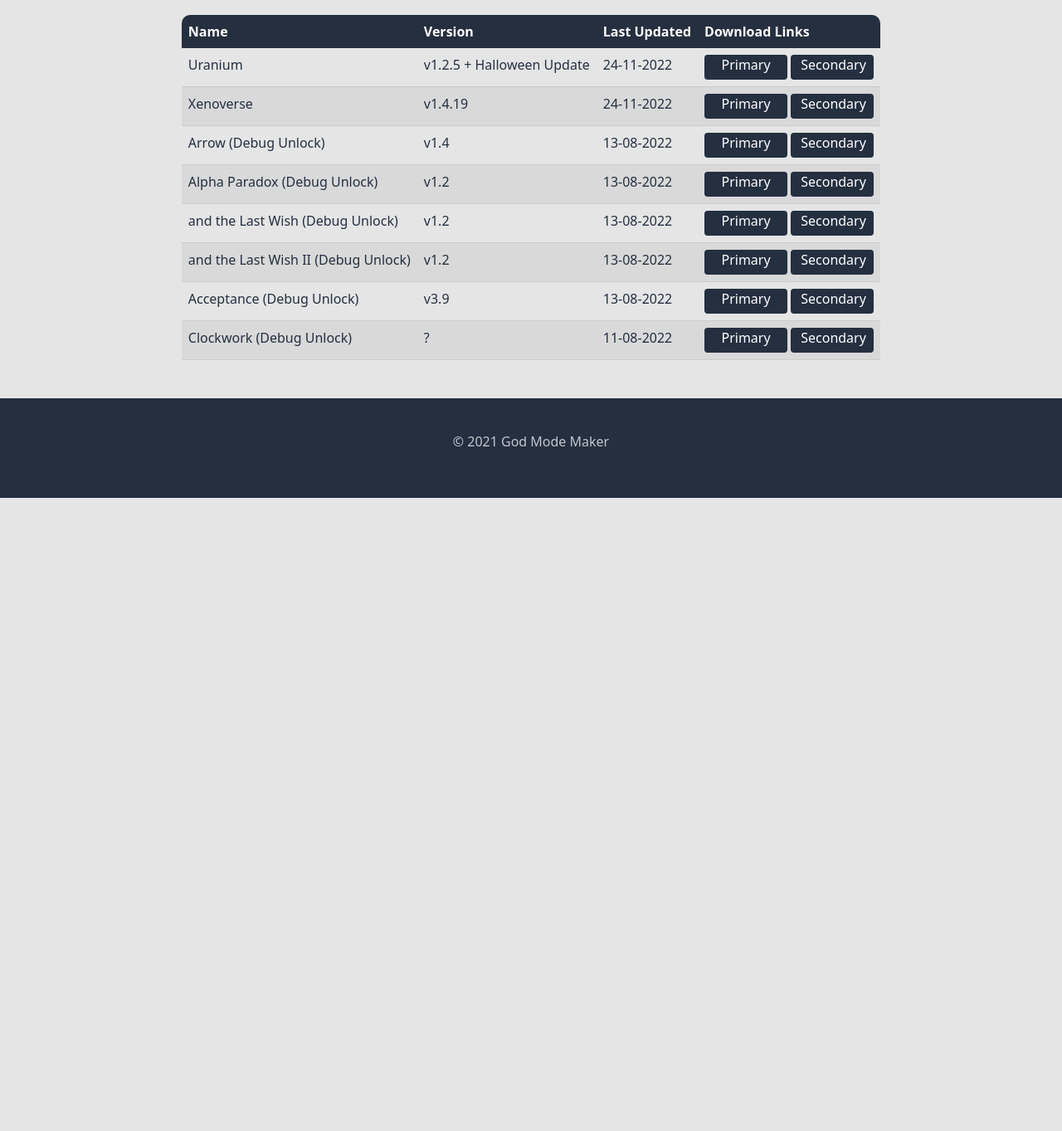
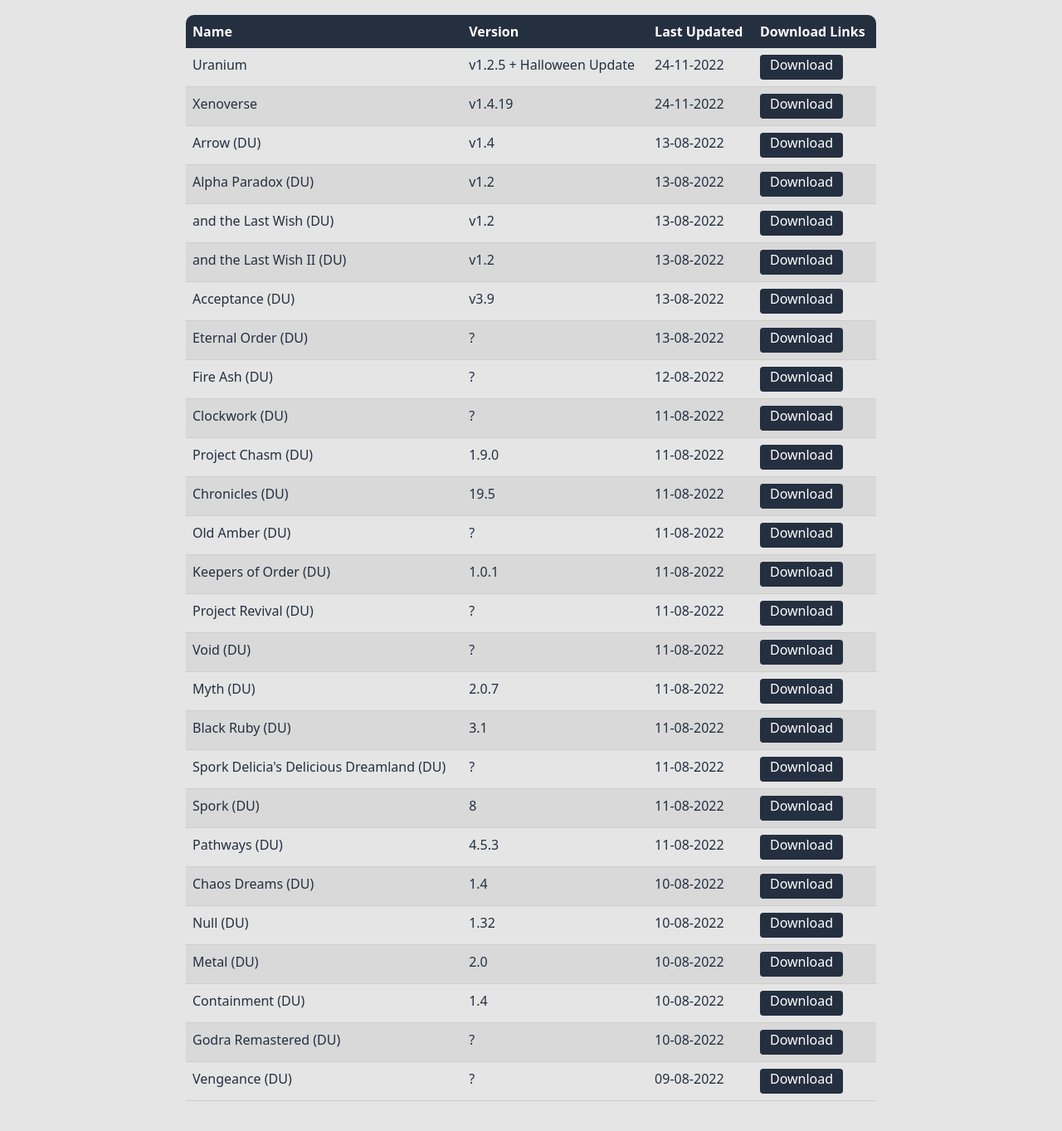
Before and after one commit to jade-witch/jade-witch.github.io, a plain HTML site: page index.html in a window 1280 px wide. Shown: the part 277-1640 px from the top of the page at 83% size. Before the commit the page ends 877 px from the top, so only its background shows below. Drawn offline with nearby package versions, Linux system fonts and the light colour scheme.

Commit message:
Add files via upload

```diff
--- a/index.html
+++ b/index.html
@@ -37,65 +37,190 @@ function myFunction() {
             <td>v1.2.5 + Halloween Update</td>
             <td>24-11-2022</td>
             <td>
-                <a class="btn btn-primary" role="button" style="height: 30px;padding: 0px 12px;width: 100px;color: rgb(255, 255, 255);background: #242f40;border-style: none;" href="https://exe.io/gRckmV">Primary</a>
-                <a class="btn btn-primary" role="button" style="height: 30px;padding: 0px 12px;width: 100px;color: rgb(255, 255, 255);background: #242f40;border-style: none;" href="https://ckk.ai/207fj">Secondary</a></td>
+                <a class="btn btn-primary" role="button" style="height: 30px;padding: 0px 12px;width: 100px;color: rgb(255, 255, 255);background: #242f40;border-style: none;" href="https://exe.io/gRckmV">Download</a>
         </tr>
           <tr>
               <td>Xenoverse</td>
               <td>v1.4.19</td>
               <td>24-11-2022</td>
               <td>
-                  <a class="btn btn-primary" role="button" style="height: 30px;padding: 0px 12px;width: 100px;color: rgb(255, 255, 255);background: #242f40;border-style: none;" href="https://exe.io/Xenoverse">Primary</a>
-                  <a class="btn btn-primary" role="button" style="height: 30px;padding: 0px 12px;width: 100px;color: rgb(255, 255, 255);background: #242f40;border-style: none;" href="https://ckk.ai/Xenoverse">Secondary</a></td>
+                  <a class="btn btn-primary" role="button" style="height: 30px;padding: 0px 12px;width: 100px;color: rgb(255, 255, 255);background: #242f40;border-style: none;" href="https://exe.io/Xenoverse">Download</a>
           </tr>
           <tr>
-            <td>Arrow (Debug Unlock)</td>
+            <td>Arrow (DU)</td>
             <td>v1.4</td>
             <td>13-08-2022</td>
             <td>
-                <a class="btn btn-primary" role="button" style="height: 30px;padding: 0px 12px;width: 100px;color: rgb(255, 255, 255);background: #242f40;border-style: none;" href="https://exe.io/gaYDH">Primary</a>
-                <a class="btn btn-primary" role="button" style="height: 30px;padding: 0px 12px;width: 100px;color: rgb(255, 255, 255);background: #242f40;border-style: none;" href="https://ckk.ai/VFHufgwv4qp">Secondary</a></td>
+                <a class="btn btn-primary" role="button" style="height: 30px;padding: 0px 12px;width: 100px;color: rgb(255, 255, 255);background: #242f40;border-style: none;" href="https://exe.io/gaYDH">Download</a>
         </tr>
         <tr>
-            <td>Alpha Paradox (Debug Unlock)</td>
+            <td>Alpha Paradox (DU)</td>
             <td>v1.2</td>
             <td>13-08-2022</td>
             <td>
-                <a class="btn btn-primary" role="button" style="height: 30px;padding: 0px 12px;width: 100px;color: rgb(255, 255, 255);background: #242f40;border-style: none;" href="https://exe.io/akAcr">Primary</a>
-                <a class="btn btn-primary" role="button" style="height: 30px;padding: 0px 12px;width: 100px;color: rgb(255, 255, 255);background: #242f40;border-style: none;" href="https://ckk.ai/4tdxpV4lE">Secondary</a></td>
+                <a class="btn btn-primary" role="button" style="height: 30px;padding: 0px 12px;width: 100px;color: rgb(255, 255, 255);background: #242f40;border-style: none;" href="https://exe.io/akAcr">Download</a>
         </tr>
         <tr>
-            <td>and the Last Wish (Debug Unlock)</td>
+            <td>and the Last Wish (DU)</td>
             <td>v1.2</td>
             <td>13-08-2022</td>
             <td>
-                <a class="btn btn-primary" role="button" style="height: 30px;padding: 0px 12px;width: 100px;color: rgb(255, 255, 255);background: #242f40;border-style: none;" href="https://exe.io/Tr4Q0L">Primary</a>
-                <a class="btn btn-primary" role="button" style="height: 30px;padding: 0px 12px;width: 100px;color: rgb(255, 255, 255);background: #242f40;border-style: none;" href="https://ckk.ai/PPJTSCByaTs">Secondary</a></td>
+                <a class="btn btn-primary" role="button" style="height: 30px;padding: 0px 12px;width: 100px;color: rgb(255, 255, 255);background: #242f40;border-style: none;" href="https://exe.io/Tr4Q0L">Download</a>
         </tr>
         <tr>
-            <td>and the Last Wish II (Debug Unlock)</td>
+            <td>and the Last Wish II (DU)</td>
             <td>v1.2</td>
             <td>13-08-2022</td>
             <td>
-                <a class="btn btn-primary" role="button" style="height: 30px;padding: 0px 12px;width: 100px;color: rgb(255, 255, 255);background: #242f40;border-style: none;" href="https://exe.io/BUFafAni">Primary</a>
-                <a class="btn btn-primary" role="button" style="height: 30px;padding: 0px 12px;width: 100px;color: rgb(255, 255, 255);background: #242f40;border-style: none;" href="https://ckk.ai/3XyC">Secondary</a></td>
+                <a class="btn btn-primary" role="button" style="height: 30px;padding: 0px 12px;width: 100px;color: rgb(255, 255, 255);background: #242f40;border-style: none;" href="https://exe.io/BUFafAni">Download</a>
         </tr>
         <tr>
-            <td>Acceptance (Debug Unlock)</td>
+            <td>Acceptance (DU)</td>
             <td>v3.9</td>
             <td>13-08-2022</td>
             <td>
-                <a class="btn btn-primary" role="button" style="height: 30px;padding: 0px 12px;width: 100px;color: rgb(255, 255, 255);background: #242f40;border-style: none;" href="https://exe.io/uXgH1R">Primary</a>
-                <a class="btn btn-primary" role="button" style="height: 30px;padding: 0px 12px;width: 100px;color: rgb(255, 255, 255);background: #242f40;border-style: none;" href="https://ckk.ai/FVFx">Secondary</a></td>
+                <a class="btn btn-primary" role="button" style="height: 30px;padding: 0px 12px;width: 100px;color: rgb(255, 255, 255);background: #242f40;border-style: none;" href="https://exe.io/uXgH1R">Download</a>
         </tr>
         <tr>
-            <td>Clockwork (Debug Unlock)</td>
-            <td>?</td>
-            <td>11-08-2022</td>
-            <td>
-                <a class="btn btn-primary" role="button" style="height: 30px;padding: 0px 12px;width: 100px;color: rgb(255, 255, 255);background: #242f40;border-style: none;" href="https://exe.io/0I80wt">Primary</a>
-                <a class="btn btn-primary" role="button" style="height: 30px;padding: 0px 12px;width: 100px;color: rgb(255, 255, 255);background: #242f40;border-style: none;" href="https://ckk.ai/TO16wM">Secondary</a></td>
-        </tr>
-        </tbody>
+          <td>Eternal Order (DU)</td>
+          <td>?</td>
+          <td>13-08-2022</td>
+          <td>
+              <a class="btn btn-primary" role="button" style="height: 30px;padding: 0px 12px;width: 100px;color: rgb(255, 255, 255);background: #242f40;border-style: none;" href="https://exe.io/5Dshv">Download</a>
+      </tr>
+      <tr>
+        <td>Fire Ash (DU)</td>
+        <td>?</td>
+        <td>12-08-2022</td>
+        <td>
+            <a class="btn btn-primary" role="button" style="height: 30px;padding: 0px 12px;width: 100px;color: rgb(255, 255, 255);background: #242f40;border-style: none;" href="https://exe.io/4teiZW">Download</a>
+      </tr>
+      <tr>
+          <td>Clockwork (DU)</td>
+          <td>?</td>
+          <td>11-08-2022</td>
+          <td>
+              <a class="btn btn-primary" role="button" style="height: 30px;padding: 0px 12px;width: 100px;color: rgb(255, 255, 255);background: #242f40;border-style: none;" href="https://exe.io/0I80wt">Download</a>
+      </tr>
+      <tr>
+        <td>Project Chasm (DU)</td>
+        <td>1.9.0</td>
+        <td>11-08-2022</td>
+        <td>
+            <a class="btn btn-primary" role="button" style="height: 30px;padding: 0px 12px;width: 100px;color: rgb(255, 255, 255);background: #242f40;border-style: none;" href="https://exe.io/5hE0Msp">Download</a>
+      </tr>
+      <tr>
+        <td>Chronicles (DU)</td>
+        <td>19.5</td>
+        <td>11-08-2022</td>
+        <td>
+            <a class="btn btn-primary" role="button" style="height: 30px;padding: 0px 12px;width: 100px;color: rgb(255, 255, 255);background: #242f40;border-style: none;" href="https://exe.io/QAyqiR">Download</a>
+      </tr>
+      <tr>
+        <td>Old Amber (DU)</td>
+        <td>?</td>
+        <td>11-08-2022</td>
+        <td>
+            <a class="btn btn-primary" role="button" style="height: 30px;padding: 0px 12px;width: 100px;color: rgb(255, 255, 255);background: #242f40;border-style: none;" href="https://exe.io/hjBp">Download</a>
+      </tr>
+      <tr>
+        <td>Keepers of Order (DU)</td>
+        <td>1.0.1</td>
+        <td>11-08-2022</td>
+        <td>
+            <a class="btn btn-primary" role="button" style="height: 30px;padding: 0px 12px;width: 100px;color: rgb(255, 255, 255);background: #242f40;border-style: none;" href="https://exe.io/0pvStg">Download</a>
+      </tr>
+      <tr>
+        <td>Project Revival (DU)</td>
+        <td>?</td>
+        <td>11-08-2022</td>
+        <td>
+            <a class="btn btn-primary" role="button" style="height: 30px;padding: 0px 12px;width: 100px;color: rgb(255, 255, 255);background: #242f40;border-style: none;" href="https://exe.io/sTlE1">Download</a>
+      </tr>
+      <tr>
+        <td>Void (DU)</td>
+        <td>?</td>
+        <td>11-08-2022</td>
+        <td>
+            <a class="btn btn-primary" role="button" style="height: 30px;padding: 0px 12px;width: 100px;color: rgb(255, 255, 255);background: #242f40;border-style: none;" href="https://exe.io/QnEdN">Download</a>
+      </tr>
+      <tr>
+        <td>Myth (DU)</td>
+        <td>2.0.7</td>
+        <td>11-08-2022</td>
+        <td>
+            <a class="btn btn-primary" role="button" style="height: 30px;padding: 0px 12px;width: 100px;color: rgb(255, 255, 255);background: #242f40;border-style: none;" href="https://exe.io/SKa26U">Download</a>
+      </tr>
+      <tr>
+        <td>Black Ruby (DU)</td>
+        <td>3.1</td>
+        <td>11-08-2022</td>
+        <td>
+            <a class="btn btn-primary" role="button" style="height: 30px;padding: 0px 12px;width: 100px;color: rgb(255, 255, 255);background: #242f40;border-style: none;" href="https://exe.io/GYXBImUD">Download</a>
+      </tr>
+      <tr>
+        <td>Spork Delicia's Delicious Dreamland (DU)</td>
+        <td>?</td>
+        <td>11-08-2022</td>
+        <td>
+            <a class="btn btn-primary" role="button" style="height: 30px;padding: 0px 12px;width: 100px;color: rgb(255, 255, 255);background: #242f40;border-style: none;" href="https://exe.io/b14NOmfh">Download</a>
+      </tr>
+      <tr>
+        <td>Spork (DU)</td>
+        <td>8</td>
+        <td>11-08-2022</td>
+        <td>
+            <a class="btn btn-primary" role="button" style="height: 30px;padding: 0px 12px;width: 100px;color: rgb(255, 255, 255);background: #242f40;border-style: none;" href="https://exe.io/i8ymq">Download</a>
+      </tr>
+      <tr>
+        <td>Pathways (DU)</td>
+        <td>4.5.3</td>
+        <td>11-08-2022</td>
+        <td>
+            <a class="btn btn-primary" role="button" style="height: 30px;padding: 0px 12px;width: 100px;color: rgb(255, 255, 255);background: #242f40;border-style: none;" href="https://exe.io/J1KfbX">Download</a>
+      </tr>
+      <tr>
+        <td>Chaos Dreams (DU)</td>
+        <td>1.4</td>
+        <td>10-08-2022</td>
+        <td>
+            <a class="btn btn-primary" role="button" style="height: 30px;padding: 0px 12px;width: 100px;color: rgb(255, 255, 255);background: #242f40;border-style: none;" href="https://exe.io/IKxY4qn">Download</a>
+      </tr>
+      <tr>
+        <td>Null (DU)</td>
+        <td>1.32</td>
+        <td>10-08-2022</td>
+        <td>
+            <a class="btn btn-primary" role="button" style="height: 30px;padding: 0px 12px;width: 100px;color: rgb(255, 255, 255);background: #242f40;border-style: none;" href="https://exe.io/Qt7UWb">Download</a>
+      </tr>
+      <tr>
+        <td>Metal (DU)</td>
+        <td>2.0</td>
+        <td>10-08-2022</td>
+        <td>
+            <a class="btn btn-primary" role="button" style="height: 30px;padding: 0px 12px;width: 100px;color: rgb(255, 255, 255);background: #242f40;border-style: none;" href="https://exe.io/nwEgAK0">Download</a>
+      </tr>
+      <tr>
+        <td>Containment (DU)</td>
+        <td>1.4</td>
+        <td>10-08-2022</td>
+        <td>
+            <a class="btn btn-primary" role="button" style="height: 30px;padding: 0px 12px;width: 100px;color: rgb(255, 255, 255);background: #242f40;border-style: none;" href="https://exe.io/OuG0C7nj">Download</a>
+      </tr>
+      <tr>
+        <td>Godra Remastered (DU)</td>
+        <td>?</td>
+        <td>10-08-2022</td>
+        <td>
+            <a class="btn btn-primary" role="button" style="height: 30px;padding: 0px 12px;width: 100px;color: rgb(255, 255, 255);background: #242f40;border-style: none;" href="https://exe.io/OVoWcgoN">Download</a>
+      </tr>
+      <tr>
+        <td>Vengeance (DU)</td>
+        <td>?</td>
+        <td>09-08-2022</td>
+        <td>
+            <a class="btn btn-primary" role="button" style="height: 30px;padding: 0px 12px;width: 100px;color: rgb(255, 255, 255);background: #242f40;border-style: none;" href="https://exe.io/FIJndtm7">Download</a>
+      </tr>
+      </tbody>
     </table>
 </div></div></div><footer class="footer-basic" style="background: #242F40;"><p style="text-align: center;color: #c3c6cb;">© 2021 God Mode Maker<br></p></footer><script src="https://cdn.jsdelivr.net/npm/bootstrap@5.1.0/dist/js/bootstrap.bundle.min.js"></script></body></html>
```
